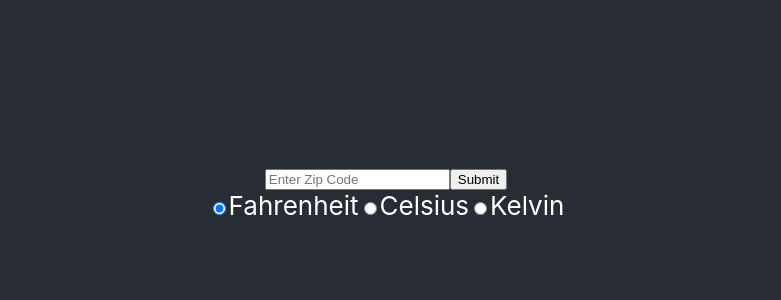
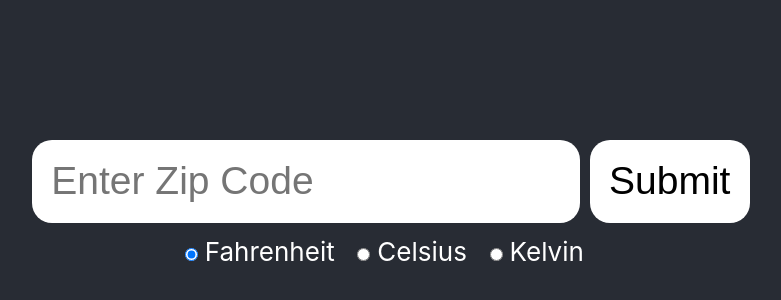
Before and after one commit to diyarkudrat/graphql_api, a React (Create React App) app in the folder client/: page / in a window 1280 px wide. Shown: the part 210-510 px from the top of the page, without its empty margins (254-1035 px from the left). Built offline with nearby package versions, Linux system fonts and the light colour scheme.

Commit message:
created component that displaya weather data and fixed formatting issue with graphql resolver

```diff
--- /dev/null
+++ b/client/src/components/Description.js
@@ -0,0 +1,45 @@
+import React, { useState } from 'react';
+import './styles/Description.css';
+
+function Description(props) {
+    const [units, setUnits] = useState(props.unit);
+    const { location, temperature, description, feelsLike, tempMin, tempMax, status } = props.data;
+
+    if (status === 200) {
+        return (
+            <div className="weather-description">
+                <table>
+                  <tr>
+                    <th colSpan="2">
+                        <h2>{ location }</h2>
+                    </th>
+                  </tr>
+                  <tr>
+                      <td>Description: </td>
+                      <td>{ description }</td>
+                  </tr>
+                  <tr>
+                      <td>Temp: </td>
+                      <td>{ temperature }° { units }</td>
+                  </tr>
+                  <tr>
+                      <td>Feels Like: </td>
+                      <td>{ feelsLike }° { units }</td>
+                  </tr>
+                  <tr>
+                      <td>High: </td>
+                      <td>{ tempMax }° { units }</td>
+                  </tr>
+                  <tr>
+                      <td>Low: </td>
+                      <td>{ tempMin }° { units }</td>
+                  </tr>
+                </table>
+            </div>
+        );
+    } else {
+        return <div className="data-error"> Error: {status}</div>
+    }
+}
+
+export default Description;
--- a/client/src/components/Weather.js
+++ b/client/src/components/Weather.js
@@ -1,7 +1,8 @@
 import React, { useState } from 'react';
-import { gql, useQuery } from '@apollo/client';
+import { gql } from '@apollo/client';
 import { client } from '../index';
-
+import "./styles/Weather.css";
+import Description from './Description';
 
 function Weather(props) {
     const [zip, setZip] = useState('');
@@ -10,6 +11,7 @@ function Weather(props) {
 
     async function getWeather() {
         try {
+          debugger;
           const json = await client.query({
             query: gql`
               query {
@@ -19,14 +21,14 @@ function Weather(props) {
                   description
                   feelsLike
                   tempMin
-                          temoMax
+                  tempMax
                   status
                 }
               }`
           })
-            setWeather(json);
+          setWeather(json)
         } catch(err) {
-            console.log("Error", err.message);
+          console.log(err.message)
         }
       }
 
@@ -72,6 +74,7 @@ function Weather(props) {
                     <label htmlFor="K">Kelvin</label>
                 </div>
             </form>
+            { weather ? <Description data={weather.data.getWeather} unit={unit} /> : null }
         </div>
     );
 }
--- /dev/null
+++ b/client/src/components/styles/Weather.css
@@ -0,0 +1,38 @@
+.weather {
+    width: 100%;
+    display: flex;
+    justify-content: center;
+    margin-top: 1em;
+}
+
+.radio-button {
+    margin-top: 0.5em;
+}
+
+input {
+    font-size: 1.5em;
+    padding: 0.5em;
+    border-radius: 20px;
+    margin-left: 0.25em;
+    border: 0 transparent solid;
+}
+
+label {
+    font-size: 1em;
+    padding: 0 0.5em 0 0.15em;
+}
+
+button {
+    background-color: white;
+    font-size: 1em;
+    font-size: 1.5em;
+    padding: 0.5em;
+    border-radius: 20px;
+    margin-left: 0.25em;
+    border: 0 transparent solid;
+}
+
+button:hover {
+    background-color: turquoise;
+    cursor: pointer;
+}
--- a/client/src/index.js
+++ b/client/src/index.js
@@ -7,7 +7,7 @@ import App from './App';
 import reportWebVitals from './reportWebVitals';
 
 export const client = new ApolloClient({
-  uri: 'http://localhost:4000/graphql',
+  uri: 'http://localhost:5000/graphql',
   cache: new InMemoryCache(),
 })
 
```
Also changed, not shown: client/src/components/styles/Description.css (added). Lines whose indentation alone changed are shown as unchanged.
